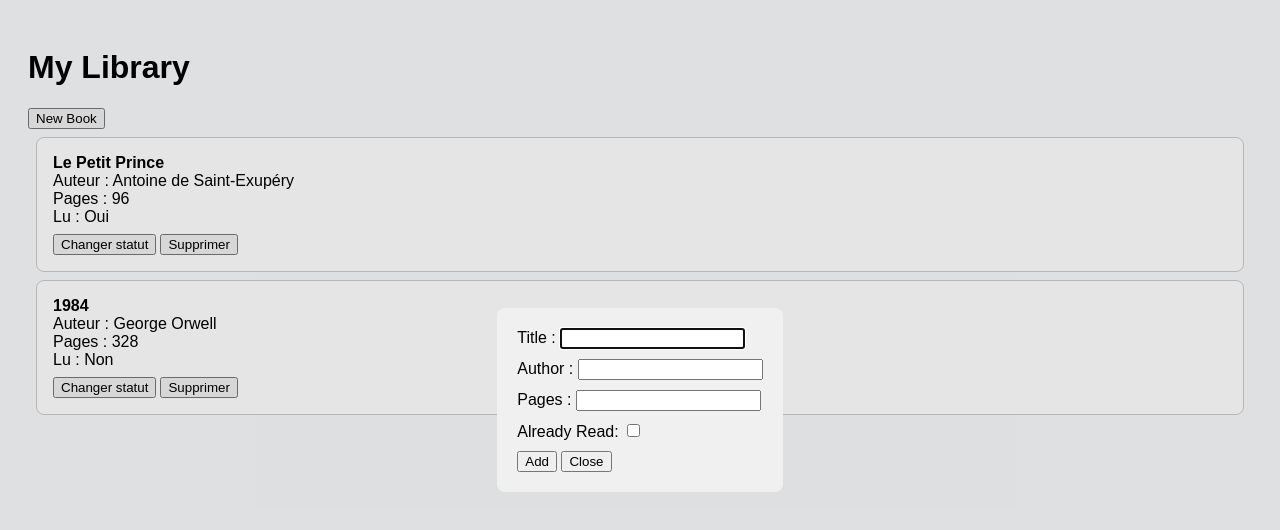
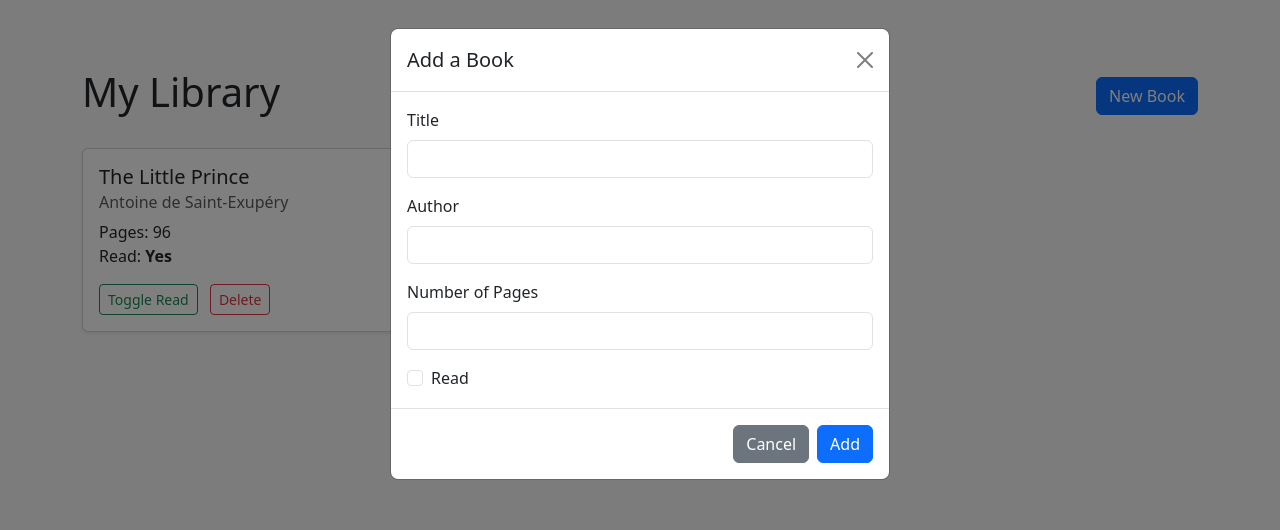
Before and after one commit to Gueswende05/MyLibrary, a plain HTML site: page index.html in a window 1280 px wide. Both pictures are taken after a click on the button "New Book". Drawn offline with nearby package versions, Linux system fonts and the light colour scheme.

Commit message:
Modification of all files adding bootstrap in the application for the design

```diff
--- a/index.html
+++ b/index.html
@@ -1,39 +1,57 @@
 <!DOCTYPE html>
-<html lang="fr">
+<html lang="en">
 <head>
   <meta charset="UTF-8">
   <title>My Library</title>
   <link rel="stylesheet" href="style.css">
+  <link href="https://cdn.jsdelivr.net/npm/bootstrap@5.3.3/dist/css/bootstrap.min.css" rel="stylesheet">
 </head>
-<body>
-  <h1>My Library</h1>
-  <button id="newBookBtn">New Book</button>
+<body class="bg-light">
 
-  <dialog id="newBookDialog">
-    <form id="bookForm">
-      <div class="form-group">
-        <label for="title">Title :</label>
-        <input type="text" id="title" required>
-      </div>
-      <div class="form-group">
-        <label for="author">Author :</label>
-        <input type="text" id="author" required>
-      </div>
-      <div class="form-group">
-        <label for="pages">Pages :</label>
-        <input type="number" id="pages" required>
-      </div>
-      <div class="form-group">
-        <label for="read">Already Read:</label>
-        <input type="checkbox" id="read">
-      </div>
-      <button type="submit">Add</button>
-      <button type="button" id="closeDialogBtn">Close</button>
-    </form>
-  </dialog>
+  <div class="container py-5">
+    <div class="d-flex justify-content-between align-items-center mb-4">
+      <h1>My Library</h1>
+      <button class="btn btn-primary" data-bs-toggle="modal" data-bs-target="#bookModal">New Book</button>
+    </div>
 
-  <div id="libraryDisplay"></div>
+    <div id="libraryDisplay" class="row gy-4"></div>
+  </div>
 
+  <!-- Modal -->
+  <div class="modal fade" id="bookModal" tabindex="-1" aria-labelledby="bookModalLabel" aria-hidden="true">
+    <div class="modal-dialog">
+      <form class="modal-content" id="bookForm">
+        <div class="modal-header">
+          <h5 class="modal-title" id="bookModalLabel">Add a Book</h5>
+          <button type="button" class="btn-close" data-bs-dismiss="modal" aria-label="Close"></button>
+        </div>
+        <div class="modal-body">
+          <div class="mb-3">
+            <label for="title" class="form-label">Title</label>
+            <input type="text" class="form-control" id="title" required>
+          </div>
+          <div class="mb-3">
+            <label for="author" class="form-label">Author</label>
+            <input type="text" class="form-control" id="author" required>
+          </div>
+          <div class="mb-3">
+            <label for="pages" class="form-label">Number of Pages</label>
+            <input type="number" class="form-control" id="pages" required>
+          </div>
+          <div class="form-check">
+            <input class="form-check-input" type="checkbox" id="read">
+            <label class="form-check-label" for="read">Read</label>
+          </div>
+        </div>
+        <div class="modal-footer">
+          <button type="button" class="btn btn-secondary" data-bs-dismiss="modal">Cancel</button>
+          <button type="submit" class="btn btn-primary">Add</button>
+        </div>
+      </form>
+    </div>
+  </div>
+
+  <script src="https://cdn.jsdelivr.net/npm/bootstrap@5.3.3/dist/js/bootstrap.bundle.min.js"></script>
   <script src="script.js"></script>
 </body>
 </html>
--- a/script.js
+++ b/script.js
@@ -24,25 +24,30 @@ function displayLibrary() {
 
   myLibrary.forEach((book) => {
     const card = document.createElement('div');
-    card.classList.add('book-card');
-    card.dataset.id = book.id;
+    card.className = 'col-md-4';
 
     card.innerHTML = `
-      <strong>${book.title}</strong><br>
-      Auteur : ${book.author}<br>
-      Pages : ${book.pages}<br>
-      Lu : ${book.read ? 'Oui' : 'Non'}<br>
+      <div class="card shadow-sm h-100">
+        <div class="card-body d-flex flex-column">
+          <h5 class="card-title">${book.title}</h5>
+          <h6 class="card-subtitle mb-2 text-muted">${book.author}</h6>
+          <p class="card-text">Pages: ${book.pages}<br>Read: <strong>${book.read ? 'Yes' : 'No'}</strong></p>
+          <div class="mt-auto">
+            <button class="btn btn-sm btn-outline-success me-2 toggle-read">Toggle Read</button>
+            <button class="btn btn-sm btn-outline-danger delete-book">Delete</button>
+          </div>
+        </div>
+      </div>
     `;
 
-    const toggleBtn = document.createElement('button');
-    toggleBtn.textContent = 'Changer statut';
+    const toggleBtn = card.querySelector('.toggle-read');
+    const deleteBtn = card.querySelector('.delete-book');
+
     toggleBtn.addEventListener('click', () => {
       book.toggleRead();
       displayLibrary();
     });
 
-    const deleteBtn = document.createElement('button');
-    deleteBtn.textContent = 'Supprimer';
     deleteBtn.addEventListener('click', () => {
       const index = myLibrary.findIndex(b => b.id === book.id);
       if (index !== -1) {
@@ -51,14 +56,11 @@ function displayLibrary() {
       }
     });
 
-    card.appendChild(toggleBtn);
-    card.appendChild(deleteBtn);
-
     container.appendChild(card);
   });
 }
 
-// Gérer le formulaire
+// Handle form submission
 document.getElementById('bookForm').addEventListener('submit', function (e) {
   e.preventDefault();
   const title = document.getElementById('title').value.trim();
@@ -69,18 +71,12 @@ document.getElementById('bookForm').addEventListener('submit', function (e) {
   if (title && author && !isNaN(pages)) {
     addBookToLibrary(title, author, pages, read);
     this.reset();
-    document.getElementById('newBookDialog').close();
+
+    const modal = bootstrap.Modal.getInstance(document.getElementById('bookModal'));
+    modal.hide();
   }
 });
 
-document.getElementById('newBookBtn').addEventListener('click', () => {
-  document.getElementById('newBookDialog').showModal();
-});
-
-document.getElementById('closeDialogBtn').addEventListener('click', () => {
-  document.getElementById('newBookDialog').close();
-});
-
-// Ajouter quelques livres pour tester
-addBookToLibrary("Le Petit Prince", "Antoine de Saint-Exupéry", 96, true);
+// Add some sample books
+addBookToLibrary("The Little Prince", "Antoine de Saint-Exupéry", 96, true);
 addBookToLibrary("1984", "George Orwell", 328, false);
--- a/style.css
+++ b/style.css
@@ -2,6 +2,11 @@ body {
   font-family: Arial;
   padding: 20px;
   background-color: #f8f9fa;
+}
+
+
+.card-buttons {
+  margin-top: 10px;
 }
 
 .book-card {
```
